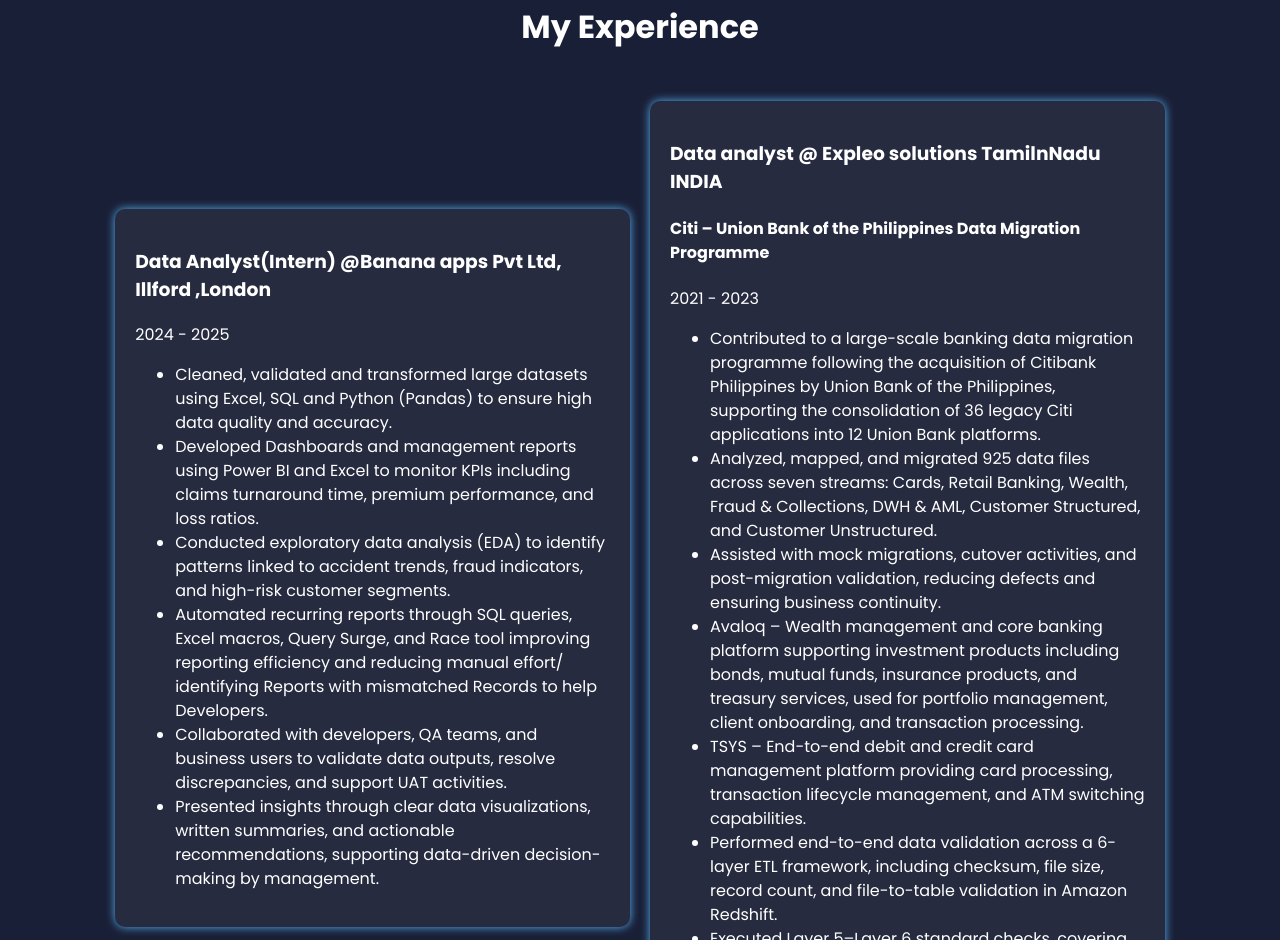
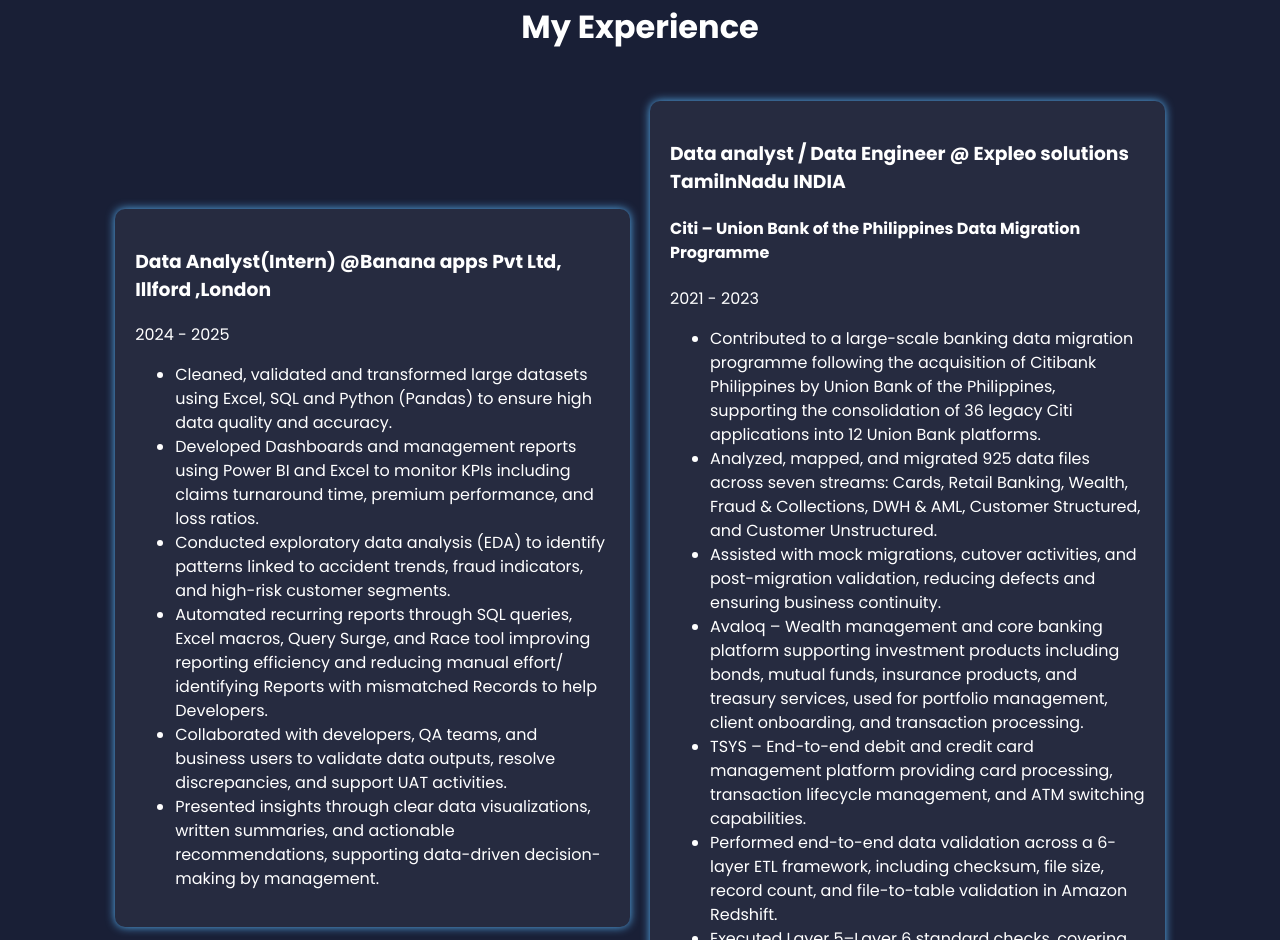
Before and after one commit to 7995611abc/chandra-portfolio, a plain HTML site: page index.html in a window 1280 px wide. Shown: the part 2910-3850 px from the top of the page. Drawn offline with nearby package versions, Linux system fonts and the light colour scheme.

```diff
--- a/index.html
+++ b/index.html
@@ -95,7 +95,7 @@
                 </ul>
             </div>
             <div class="experience-box">
-                <h3> Data analyst @ Expleo solutions TamilnNadu INDIA </h3>
+                <h3> Data analyst / Data Engineer @ Expleo solutions TamilnNadu INDIA </h3>
                 <h4>Citi – Union Bank of the Philippines Data Migration Programme</h4>
                 <p>2021 - 2023</p>
                 <ul>
```
